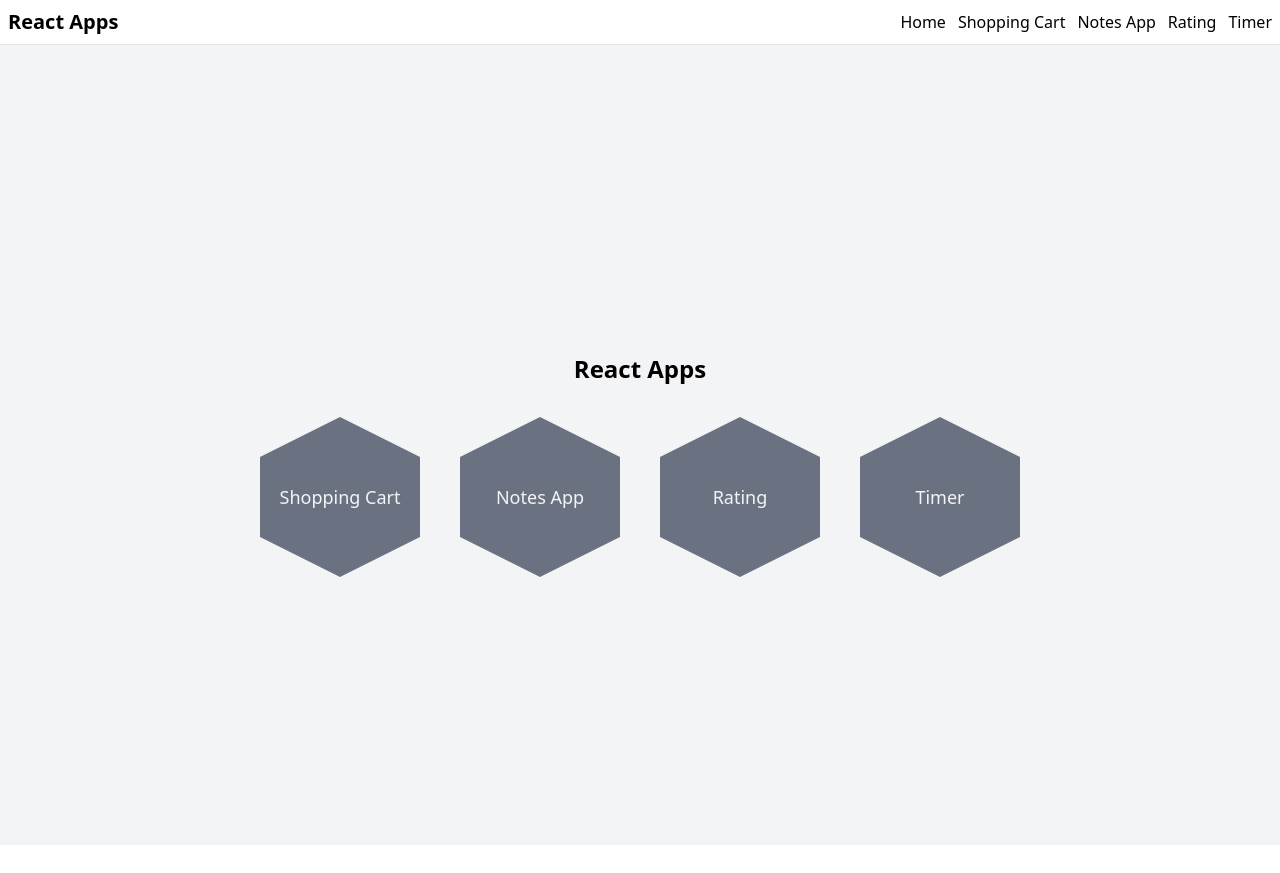
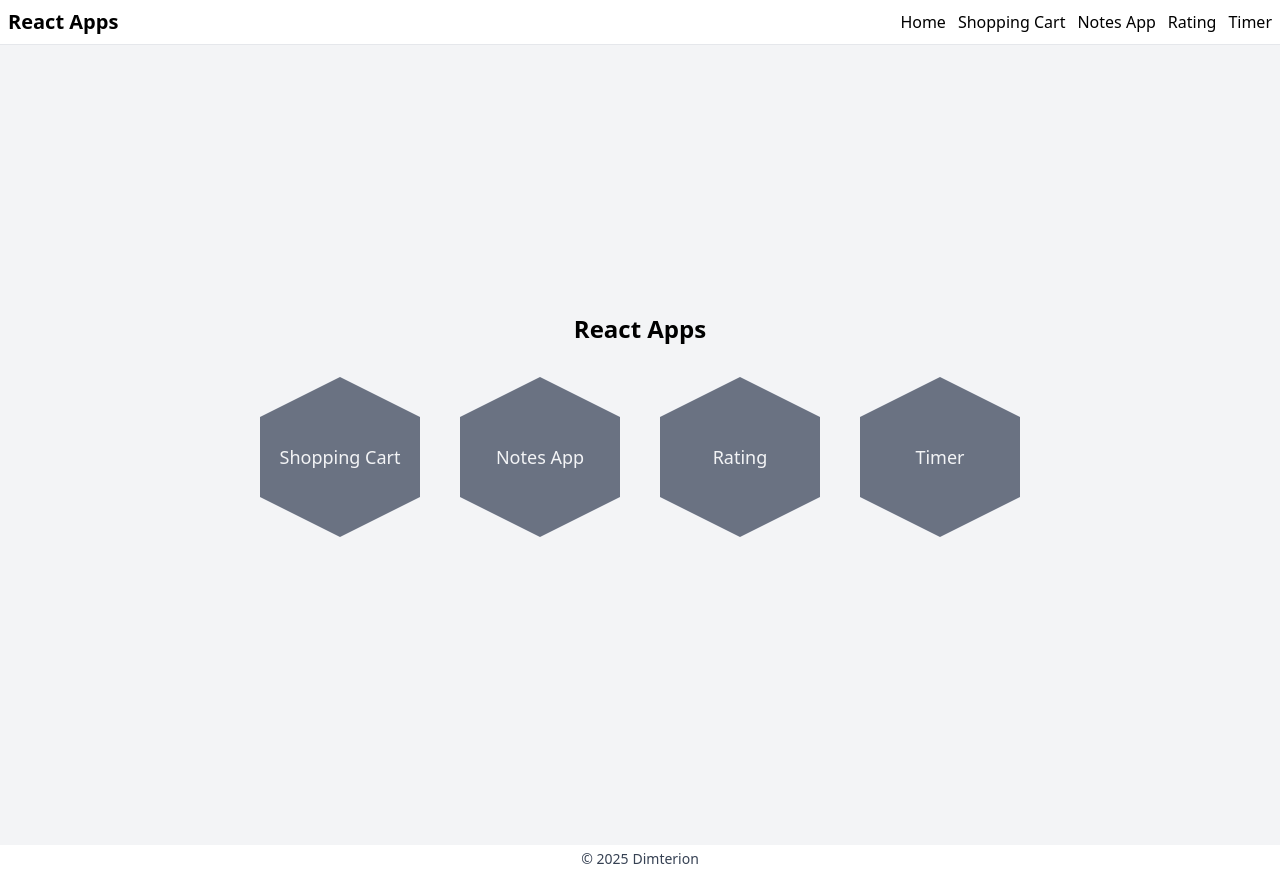
Before and after one commit to Dimterion/react-apps, a React (Vite) app: page / in a window 1280 px wide. Before the commit the page ends 845 px from the top, so only its background shows below. Built offline with nearby package versions, Linux system fonts and the light colour scheme; no server answers.

Commit message:
add footer, adjust home page elements

```diff
--- a/src/App.jsx
+++ b/src/App.jsx
@@ -1,5 +1,6 @@
 import { Routes, Route } from "react-router";
 import Header from "./components/Header";
+import Footer from "./components/Footer";
 import HomePage from "./pages/home";
 import ShoppingCartPage from "./pages/shopping-cart";
 import NotesAppPage from "./pages/notes-app/notes-app";
@@ -19,6 +20,7 @@ const App = () => {
         <Route path="/timer" element={<TimerPage />} />
         <Route path="*" element={<NotFoundPage />} />
       </Routes>
+      <Footer />
     </>
   );
 };
--- /dev/null
+++ b/src/components/Footer.jsx
@@ -0,0 +1,17 @@
+const Footer = () => {
+  return (
+    <footer className="flex justify-center gap-1 p-1 text-sm text-gray-700">
+      <p>&copy; {new Date().getFullYear()}</p>
+      <a
+        href="https://www.dimterion.com/"
+        target="_blank"
+        rel="noopener noreferrer"
+        className="hover:underline"
+      >
+        Dimterion
+      </a>
+    </footer>
+  );
+};
+
+export default Footer;
--- a/src/components/HomePageCard.jsx
+++ b/src/components/HomePageCard.jsx
@@ -4,7 +4,7 @@ const HomePageCard = ({ link, title }) => {
   return (
     <Link
       to={link}
-      className="relative h-[80px] w-40 bg-gray-500 hover:opacity-90"
+      className="relative mb-20 h-[80px] w-40 bg-gray-500 hover:opacity-90"
     >
       <div className="absolute bottom-full border-r-[80px] border-b-[40px] border-l-[80px] border-transparent border-b-gray-500"></div>
       <p className="flex h-[80px] items-center justify-center text-gray-100">
--- a/src/pages/home.jsx
+++ b/src/pages/home.jsx
@@ -4,7 +4,7 @@ const HomePage = () => {
   return (
     <main className="flex min-h-screen flex-col items-center justify-center bg-gray-100">
       <h1 className="mt-4 text-2xl font-bold sm:mt-0">React Apps</h1>
-      <section className="mt-18 flex flex-wrap justify-center gap-x-10 gap-y-30 text-lg">
+      <section className="mt-18 flex flex-wrap justify-center gap-x-10 gap-y-10 text-lg">
         <HomePageCard link="/shopping-cart" title="Shopping Cart" />
         <HomePageCard link="/notes-app" title="Notes App" />
         <HomePageCard link="/rating" title="Rating" />
```
